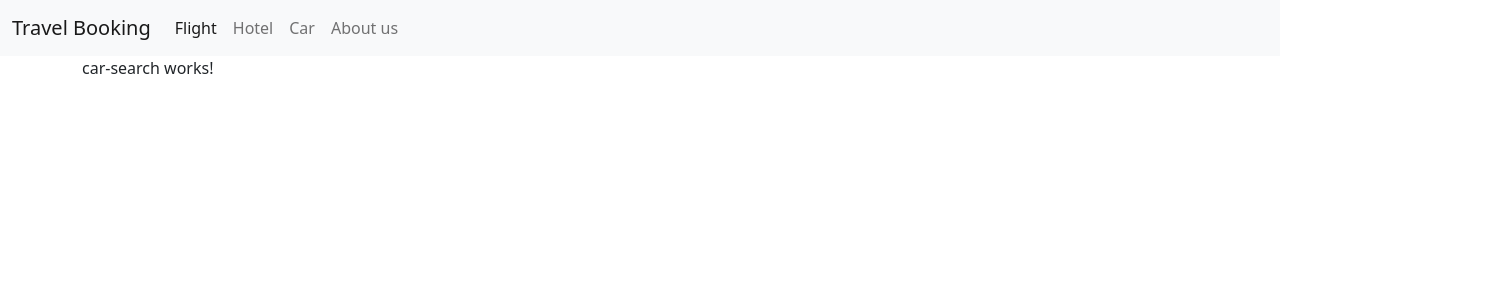
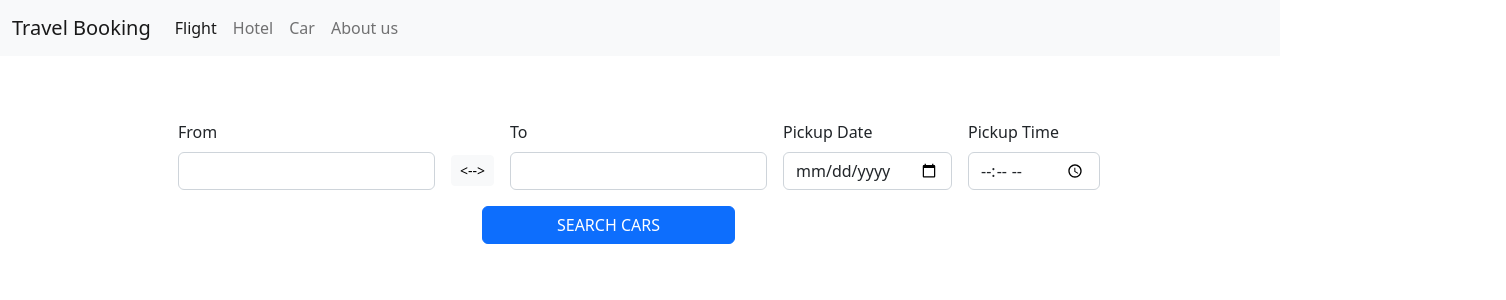
Before and after one commit to aomine53/travel-booking, an Angular app: page /car-search in a window 1280 px wide. Shown: the top 300 px of the page, 1506 px wide, since content can reach past the window. Built offline with nearby package versions, Linux system fonts and the light colour scheme.

Commit message:
add hotel, car, about us pages

```diff
--- a/src/app/components/about-us/about-us.component.html
+++ b/src/app/components/about-us/about-us.component.html
@@ -1 +1,3 @@
-<p>about-us works!</p>
+<h3 class="mt-5">About us</h3>
+
+<p>Lorem ipsum dolor sit amet consectetur, adipisicing elit. Fugiat, sequi voluptates. Saepe, consectetur perspiciatis. Architecto ut sapiente sed consectetur delectus doloremque et voluptas vel autem, at non veniam totam rem quis numquam eum ipsum! Quisquam commodi, at, corrupti tenetur officiis distinctio officia fugiat, iste voluptatibus quas quo placeat explicabo earum? Consequatur ad dolor esse rem, quas non, dolores ab, voluptate facilis incidunt et maiores nisi unde ipsam. Natus nisi earum soluta sed illum accusamus quo hic explicabo, saepe deserunt necessitatibus itaque minus nam, rerum velit voluptates perspiciatis distinctio odio? Veritatis explicabo iste praesentium minus unde eveniet sequi ullam? Deleniti dolore ullam saepe enim officia hic facilis est fuga dicta dolorem excepturi cum provident magni nostrum, quibusdam consequatur porro neque aut. Ab cum, non est placeat pariatur aut incidunt, dicta aliquid nobis eaque minus! Ipsa dicta esse voluptates aliquam iure ad reprehenderit, iste et veniam incidunt nesciunt quam, tenetur doloribus. Ducimus repellendus ullam recusandae praesentium autem quos, reiciendis, sapiente placeat commodi doloribus neque expedita ab unde facilis sint sunt modi inventore distinctio suscipit illum animi delectus cupiditate quibusdam. Illum voluptatum incidunt molestias quidem illo aut mollitia at voluptate similique, vero repudiandae, autem id labore quisquam optio! Ab doloremque quisquam dolorem adipisci.</p>
--- a/src/app/components/car-search/car-search.component.html
+++ b/src/app/components/car-search/car-search.component.html
@@ -1 +1,39 @@
-<p>car-search works!</p>
+
+
+<form #myForm="ngForm" (ngSubmit)="onSubmit()" class="ms-5 ps-5">
+
+  <div class="row g-3 mt-5" >
+    <div class="col-auto">
+      <label for="boarding" class="form-label">From</label>
+      <input type="text" [(ngModel)]="flightSearch.boarding" class="form-control" name="boarding" list="boardplaces"
+        autocomplete="off">
+      <datalist id="boardplaces">
+        <option *ngFor="let place of boardingPlaces" [value]="place">{{place}}</option>
+      </datalist>
+    </div>
+    <div class="col-auto align-self-end">
+      <button type="button" (click)="changePlaces()" class="btn btn-sm mb-1 btn-light text-nowrap">
+        <-->
+      </button>
+    </div>
+    <div class="col-auto">
+      <label for="destination" class="form-label">To</label>
+      <input type="text" [(ngModel)]="flightSearch.destination" class="form-control" name="destination" list="destplaces"
+        autocomplete="off">
+        <datalist id="destplaces">
+          <option *ngFor="let place of destinationPlaces" [value]="place">{{place}}</option>
+        </datalist>
+    </div>
+    <div class="col-auto">
+      <label for="departure" class="form-label">Pickup Date</label>
+      <input type="date" [(ngModel)]="flightSearch.departure" class="form-control" name="departure">
+    </div>
+    <div class="col-auto">
+      <label for="departure" class="form-label">Pickup Time</label>
+      <input type="time" [(ngModel)]="flightSearch.departure" class="form-control" name="departure">
+    </div>
+    <div class="row justify-content-start mt-3" style="margin-left: 300px;">
+      <button type="submit" class="btn btn-primary col-md-3">SEARCH CARS</button>
+    </div>
+  </div>
+</form>
--- a/src/app/components/car-search/car-search.component.ts
+++ b/src/app/components/car-search/car-search.component.ts
@@ -1,4 +1,10 @@
 import { Component, OnInit } from '@angular/core';
+import { Router } from '@angular/router';
+import { FlightResult } from 'src/app/models/flight-result.model';
+import { FlightSearch } from 'src/app/models/flight-search.model';
+import { FlightsService } from 'src/app/services/flights.service';
+import * as data from '../../../assets/flights.json';
+
 
 @Component({
   selector: 'app-car-search',
@@ -6,10 +12,50 @@ import { Component, OnInit } from '@angular/core';
   styleUrls: ['./car-search.component.css']
 })
 export class CarSearchComponent implements OnInit {
-
-  constructor() { }
+  flightSearch: FlightSearch;
+  returnDisplay: string;
+  boardingPlaces: string[];
+  destinationPlaces: string[];
+  flights: FlightResult[];
+  pageName! : string;
+  constructor(private flightsService: FlightsService, private router: Router) {
+    this.returnDisplay = 'none';
+    this.flightSearch = {
+      boarding: '',
+      destination: '',
+      departure: '',
+      return: '',
+      travelclass: '',
+    };
+    this.flights = (data as any).default;
+    this.boardingPlaces = [];
+    this.destinationPlaces = [];
+  }
 
   ngOnInit(): void {
+    this.flights.forEach((flight) => {
+      this.boardingPlaces.push(flight.boarding);
+    });
+
+    this.boardingPlaces = Array.from(new Set(this.boardingPlaces))
+
+    this.flights.forEach((flight) => {
+      this.destinationPlaces.push(flight.destination);
+    });
+
+    this.destinationPlaces = Array.from(new Set(this.destinationPlaces))
+
+    this.pageName = "car is"
+    this.flightsService.setPageName(this.pageName)
   }
 
+  onSubmit() {
+    this.router?.navigateByUrl('/success-page');
+  }
+
+  changePlaces() {
+    var temp = this.flightSearch.destination;
+    this.flightSearch.destination = this.flightSearch.boarding;
+    this.flightSearch.boarding = temp;
+  }
 }
--- a/src/app/components/flight-search/flight-search.component.ts
+++ b/src/app/components/flight-search/flight-search.component.ts
@@ -16,6 +16,7 @@ export class FlightSearchComponent implements OnInit {
   boardingPlaces: string[];
   destinationPlaces: string[];
   flights: FlightResult[];
+  pageName!: string;
   constructor(private flightsService: FlightsService, private router: Router) {
     this.returnDisplay = 'none';
     this.flightSearch = {
@@ -42,6 +43,9 @@ export class FlightSearchComponent implements OnInit {
     });
 
     this.destinationPlaces = Array.from(new Set(this.destinationPlaces))
+
+    this.pageName = "tickets are"
+    this.flightsService.setPageName(this.pageName)
   }
 
   checkOneway() {
--- a/src/app/components/hotel-search/hotel-search.component.html
+++ b/src/app/components/hotel-search/hotel-search.component.html
@@ -1 +1,30 @@
-<p>hotel-search works!</p>
+
+
+<form #myForm="ngForm" (ngSubmit)="onSubmit()" class="ms-5 ps-5">
+
+  <div class="row g-3 mt-5" >
+    <div class="col-auto">
+      <label for="boarding" class="form-label">Destination</label>
+      <input type="text" [(ngModel)]="flightSearch.boarding" class="form-control" name="boarding" list="boardplaces"
+        autocomplete="off">
+      <datalist id="boardplaces">
+        <option *ngFor="let place of boardingPlaces" [value]="place">{{place}}</option>
+      </datalist>
+    </div>
+    <div class="col-auto">
+      <label for="checkin" class="form-label">Check in</label>
+      <input type="date"  class="form-control" name="checkin">
+    </div>
+    <div class="col-auto">
+      <label for="checkout" class="form-label">Check out</label>
+      <input type="date" class="form-control" name="checkout">
+    </div>
+    <div class="col-auto">
+        <label for="rooms" class="form-label">Rooms</label>
+        <input type="number" class="form-control" name="rooms">
+    </div>
+    <div class="row justify-content-start mt-3" style="margin-left: 275px;">
+      <button type="submit" class="btn btn-primary col-md-3">SEARCH HOTELS</button>
+    </div>
+  </div>
+</form>
--- a/src/app/components/hotel-search/hotel-search.component.ts
+++ b/src/app/components/hotel-search/hotel-search.component.ts
@@ -1,4 +1,10 @@
 import { Component, OnInit } from '@angular/core';
+import { Router } from '@angular/router';
+import { FlightResult } from 'src/app/models/flight-result.model';
+import { FlightSearch } from 'src/app/models/flight-search.model';
+import { FlightsService } from 'src/app/services/flights.service';
+import * as data from '../../../assets/flights.json';
+
 
 @Component({
   selector: 'app-hotel-search',
@@ -6,10 +12,50 @@ import { Component, OnInit } from '@angular/core';
   styleUrls: ['./hotel-search.component.css']
 })
 export class HotelSearchComponent implements OnInit {
-
-  constructor() { }
+  flightSearch: FlightSearch;
+  returnDisplay: string;
+  boardingPlaces: string[];
+  destinationPlaces: string[];
+  flights: FlightResult[];
+  pageName! : string;
+  constructor(private flightsService: FlightsService, private router: Router) {
+    this.returnDisplay = 'none';
+    this.flightSearch = {
+      boarding: '',
+      destination: '',
+      departure: '',
+      return: '',
+      travelclass: '',
+    };
+    this.flights = (data as any).default;
+    this.boardingPlaces = [];
+    this.destinationPlaces = [];
+  }
 
   ngOnInit(): void {
+    this.flights.forEach((flight) => {
+      this.boardingPlaces.push(flight.boarding);
+    });
+
+    this.boardingPlaces = Array.from(new Set(this.boardingPlaces))
+
+    this.flights.forEach((flight) => {
+      this.destinationPlaces.push(flight.destination);
+    });
+
+    this.destinationPlaces = Array.from(new Set(this.destinationPlaces))
+
+    this.pageName = "rooms are"
+    this.flightsService.setPageName(this.pageName)
   }
 
+  onSubmit() {
+    this.router?.navigateByUrl('/success-page');
+  }
+
+  changePlaces() {
+    var temp = this.flightSearch.destination;
+    this.flightSearch.destination = this.flightSearch.boarding;
+    this.flightSearch.boarding = temp;
+  }
 }
--- a/src/app/components/success-page/success-page.component.html
+++ b/src/app/components/success-page/success-page.component.html
@@ -47,6 +47,6 @@
         <i class="checkmark">✓</i>
       </div>
       <h1>Success</h1>
-      <p>Your tickets are booked successfully!</p>
+      <p>Your {{pageName}} booked successfully!</p>
     </div>
   </body>
--- a/src/app/components/success-page/success-page.component.ts
+++ b/src/app/components/success-page/success-page.component.ts
@@ -1,4 +1,5 @@
 import { Component, OnInit } from '@angular/core';
+import { FlightsService } from 'src/app/services/flights.service';
 
 @Component({
   selector: 'app-success-page',
@@ -6,10 +7,11 @@ import { Component, OnInit } from '@angular/core';
   styleUrls: ['./success-page.component.css']
 })
 export class SuccessPageComponent implements OnInit {
-
-  constructor() { }
+  pageName! : string
+  constructor(private flightsService: FlightsService) { }
 
   ngOnInit(): void {
+      this.pageName = this.flightsService.getPageName()
   }
 
 }
--- a/src/app/services/flights.service.ts
+++ b/src/app/services/flights.service.ts
@@ -10,7 +10,16 @@ export class FlightsService {
   journeyDetails! : FlightSearch
   flightDetails! : FlightResult
   passengerDetails! : PassengerDetails[]
+  pageName! : string
   constructor() {}
+
+  setPageName(pageName : string){
+    this.pageName = pageName
+  }
+
+  getPageName(){
+    return this.pageName
+  }
 
   setJourneyDetails(journeyDetails : FlightSearch){
     this.journeyDetails = journeyDetails
```
